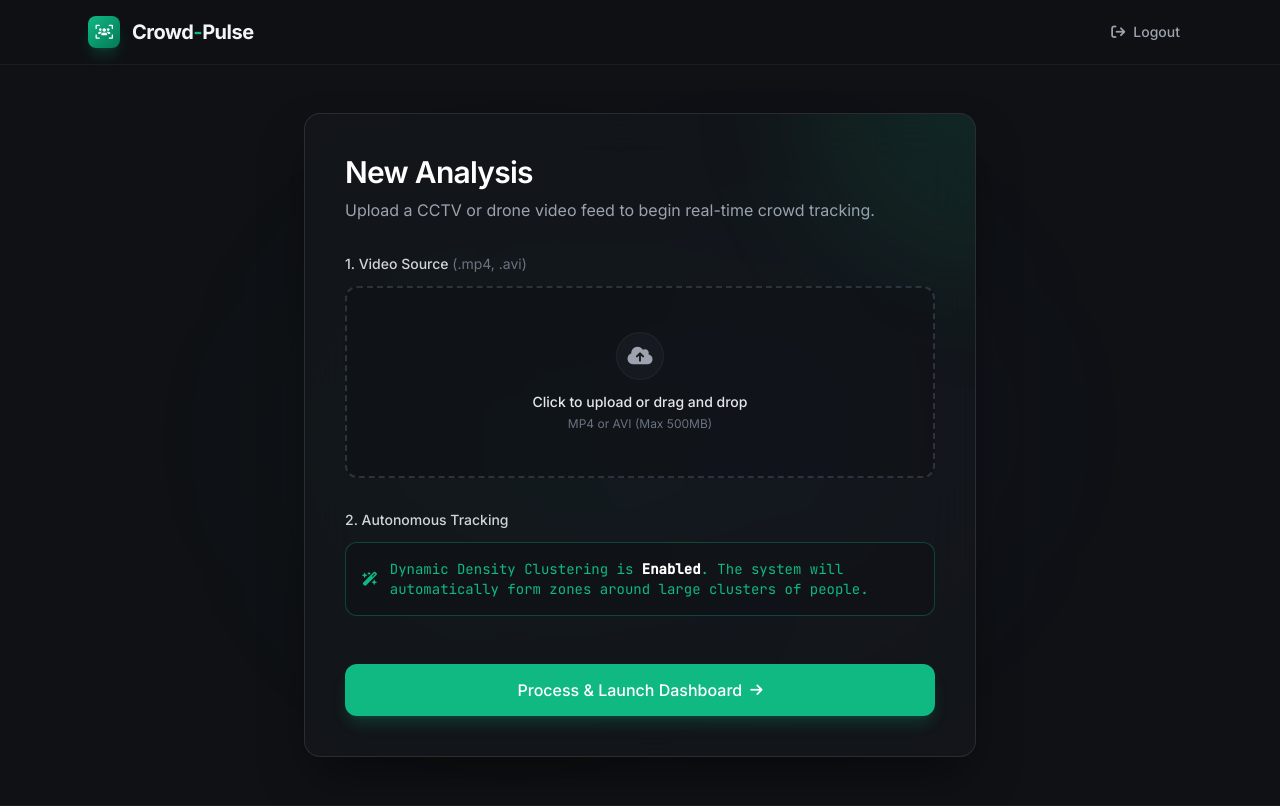
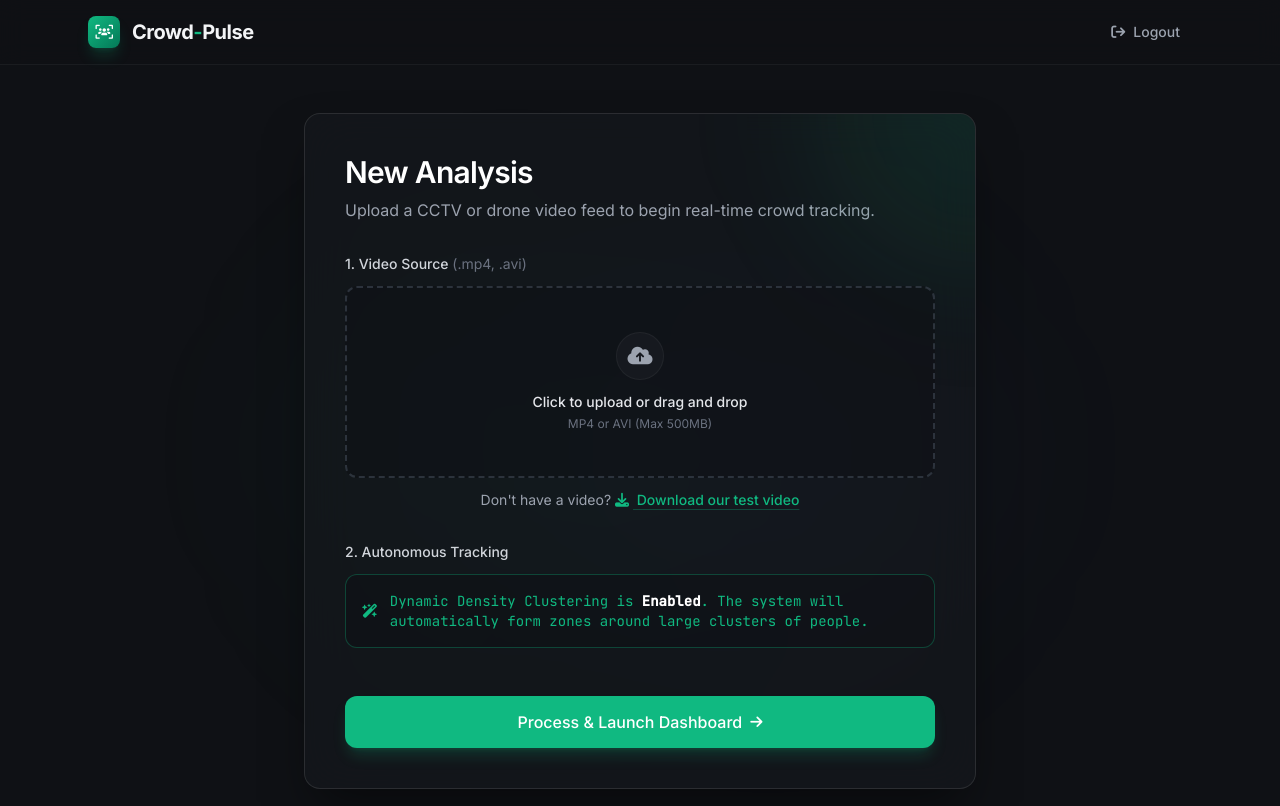
Before and after one commit to KrishMistry18/CrowdPulse, a Flask app: page / in a window 1280 px wide. Shown: the top 806 px of the page. Run offline with Flask 3, Linux system fonts and the light colour scheme; the visitor is signed in with stand-in values (Sample User, id 1); some libraries are stand-ins or nearby versions.

Commit message:
Prepare deployment for Docker (Render/Railway), add .env support, and add sample video download link

```diff
--- a/app.py
+++ b/app.py
@@ -1,8 +1,12 @@
-from flask import Flask, render_template, request, redirect, url_for, session, Response, jsonify
+from flask import Flask, render_template, request, redirect, url_for, session, Response, jsonify, send_from_directory
 from werkzeug.utils import secure_filename
 import ast
 import os
 import threading
+from dotenv import load_dotenv
+
+load_dotenv()
+
 try:
     import numpy as np
     from main_web import start_processing, generate_frames, run_calibration_scan
@@ -37,10 +41,8 @@ except ImportError:
 
 
 app = Flask(__name__)
-
-# --- Configuration ---
-app.config['SECRET_KEY'] = 'your_super_secret_key'
 app.config['UPLOAD_FOLDER'] = 'uploads/'
+app.secret_key = os.getenv('SECRET_KEY', 'default_secret_key_if_not_set')
 FIXED_PASSKEY = '12345'
 
 os.makedirs(app.config['UPLOAD_FOLDER'], exist_ok=True)
@@ -91,6 +93,10 @@ def index():
             return redirect(url_for('scanning'))
 
     return render_template('index.html')
+
+@app.route('/download-sample')
+def download_sample():
+    return send_from_directory(os.path.dirname(os.path.abspath(__file__)), 'Crowd Video.mp4', as_attachment=True)
 
 @app.route('/scanning')
 def scanning():
--- a/templates/index.html
+++ b/templates/index.html
@@ -92,6 +92,16 @@
                                     <p class="text-xs text-gray-500 mt-1">MP4 or AVI (Max 500MB)</p>
                                 </div>
                             </div>
+                        </div>
+
+                        <!-- Sample Video Note -->
+                        <div class="mt-2 text-sm text-center">
+                            <p class="text-gray-400">
+                                Don't have a video?
+                                <a href="/download-sample" class="text-accent hover:text-accent-hover font-medium underline underline-offset-4 decoration-accent/30 transition-colors">
+                                    <i class="fa-solid fa-download mr-1"></i> Download our test video
+                                </a>
+                            </p>
                         </div>
                     </div>
 
```
Also changed, not shown: requirements.txt (added, +8 -0 lines), 2 other files.
